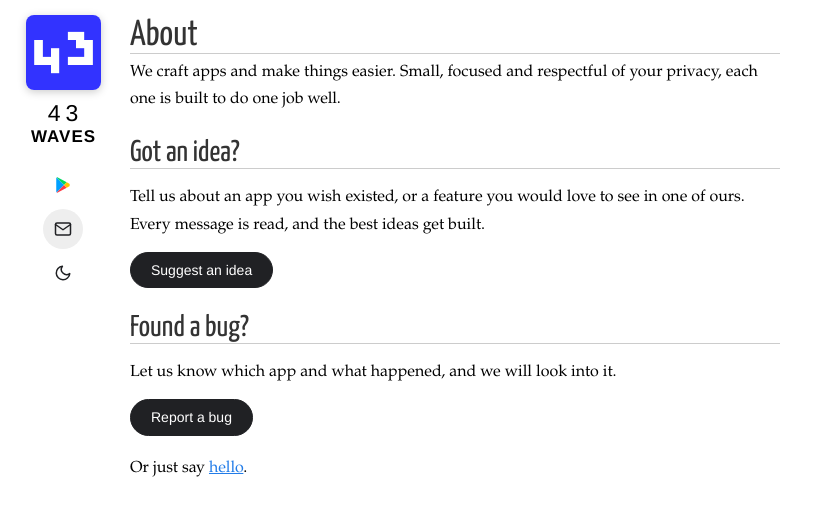
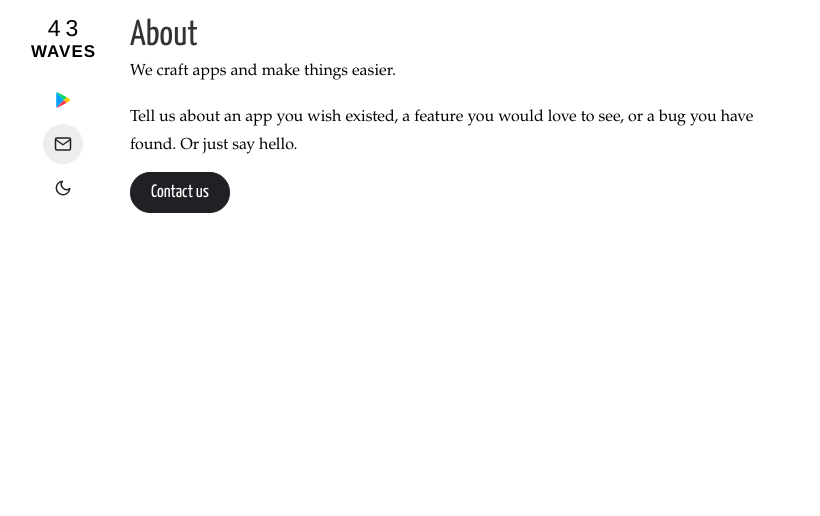
Before and after one commit to 43waves/43waves.github.io, a Jekyll site: the page built from about.html, in a window 1280 px wide. Shown: the top 516 px of the page, without its empty margins (0-820 px from the left). Built offline with Jekyll 4.4.1, drawn with Linux system fonts in a browser that asks for light colours; nearby versions of some CDN libraries; Markdown is read by kramdown in place of the engine named in the settings.

Commit message:
Simplify About page, soften dark mode, new "43" favicon (#33)
- About: one short intro plus a single "Contact us" button (subject
  "Hello 43waves", empty body); no section headings or underline, body text
  in Palatino, button in Yanone Kaffeesatz
- Dark mode: softer charcoal background (#1e1f22) and off-white text
  (#d6d8db) instead of near-black/near-white, panels and borders adjusted
- Sidebar: drop the blue logo image, keep the "43 WAVES" text
- Favicon: blue rounded "43" in Helvetica (ico 16/32/48, png, apple-touch)
  and proper <link rel="icon"> tags in place of the stray 43waves-icon link

Co-authored-by: Claude Sonnet 5.5 <noreply@anthropic.com>

```diff
--- a/_layouts/layout.html
+++ b/_layouts/layout.html
@@ -16,7 +16,9 @@
   <link rel="stylesheet" type="text/css" media="only screen and (max-device-width: 480px)" href="/css/compiled/iphone.css?v={{ site.time | date: '%s' }}" />
   <link rel="stylesheet" type="text/css" media="only screen and (device-width: 768px)" href="/css/compiled/iphone.css?v={{ site.time | date: '%s' }}" />
   <link rel="stylesheet" type="text/css" href="http://fonts.googleapis.com/css?family=Yanone+Kaffeesatz" />
-  <link rel="43waves-icon" href="/43waves-icon.png" />
+  <link rel="icon" href="/favicon.ico" sizes="any" />
+  <link rel="icon" type="image/png" href="/favicon.png" />
+  <link rel="apple-touch-icon" href="/apple-touch-icon.png" />
   <script type="text/javascript">
     // Apply the saved theme before the page paints so there is no flash.
     try {
@@ -48,7 +50,6 @@
 <body>
   <section class="sidebar">
     <a href="/" class="brand">
-      <img src="/43waves-icon.png" height="75" width="75" class="avatar" alt="" />
       <span class="name">
         <span id="xliii">43</span>
         <span id="waves">waves</span>
--- a/about.html
+++ b/about.html
@@ -4,27 +4,15 @@ title: "About 43waves"
 ---
 
 <div class="content">
-  <div id="post">
+  <div id="post" class="about">
     <h1>About</h1>
 
-    <p>We craft apps and make things easier. Small, focused and respectful of your privacy, each one is built to do one job well.</p>
+    <p>We craft apps and make things easier.</p>
 
-    <h2>Got an idea?</h2>
-
-    <p>Tell us about an app you wish existed, or a feature you would love to see in one of ours. Every message is read, and the best ideas get built.</p>
+    <p>Tell us about an app you wish existed, a feature you would love to see, or a bug you have found. Or just say hello.</p>
 
     <p class="about-actions">
-      <a class="about-button" href="mailto:43waves@gmail.com?subject=App%20idea%20for%2043waves&amp;body=What%20would%20you%20like%20an%20app%20to%20do%3F%0A%0A%0AWhat%20problem%20does%20it%20solve%20for%20you%3F%0A%0A">Suggest an idea</a>
+      <a class="about-button" href="mailto:43waves@gmail.com?subject=Hello%2043waves">Contact us</a>
     </p>
-
-    <h2>Found a bug?</h2>
-
-    <p>Let us know which app and what happened, and we will look into it.</p>
-
-    <p class="about-actions">
-      <a class="about-button" href="mailto:43waves@gmail.com?subject=Bug%20report%20for%2043waves&amp;body=Which%20app%3F%0A%0A%0AWhat%20happened%3F%0A%0A%0AYour%20phone%20model%20and%20Android%20version%3A%0A%0A">Report a bug</a>
-    </p>
-
-    <p>Or just say <a href="mailto:43waves@gmail.com">hello</a>.</p>
   </div>
 </div>
--- a/css/compiled/base.css
+++ b/css/compiled/base.css
@@ -20,34 +20,34 @@
 @media (prefers-color-scheme: dark) {
   :root:not([data-theme="light"]) {
     color-scheme: dark;
-    --bg: #121212;
-    --text: #e8eaed;
-    --text-soft: #bdc1c6;
-    --heading: #e8eaed;
+    --bg: #1e1f22;
+    --text: #d6d8db;
+    --text-soft: #b3b6bb;
+    --heading: #d6d8db;
     --muted: #9aa0a6;
     --link: #8ab4f8;
-    --surface: #202124;
-    --border: #3c4043;
+    --surface: #2a2b2f;
+    --border: #43464b;
     --btn-hover: #5f6368;
-    --card-text: #e8eaed;
+    --card-text: #d6d8db;
     --desc: #9aa0a6;
-    --chip-border: #3c4043;
+    --chip-border: #43464b;
     --glow: transparent; } }
 
 :root[data-theme="dark"] {
   color-scheme: dark;
-  --bg: #121212;
-  --text: #e8eaed;
-  --text-soft: #bdc1c6;
-  --heading: #e8eaed;
+  --bg: #1e1f22;
+  --text: #d6d8db;
+  --text-soft: #b3b6bb;
+  --heading: #d6d8db;
   --muted: #9aa0a6;
   --link: #8ab4f8;
-  --surface: #202124;
-  --border: #3c4043;
+  --surface: #2a2b2f;
+  --border: #43464b;
   --btn-hover: #5f6368;
-  --card-text: #e8eaed;
+  --card-text: #d6d8db;
   --desc: #9aa0a6;
-  --chip-border: #3c4043;
+  --chip-border: #43464b;
   --glow: transparent; }
 
 body {
@@ -74,15 +74,9 @@ a {
     display: block;
     text-align: center;
     color: var(--text); }
-  .sidebar .avatar {
-    display: block;
-    margin: 0 auto;
-    padding: 0;
-    border-radius: 8px;
-    box-shadow: 0 2px 8px var(--glow); }
   .sidebar .name {
     display: block;
-    margin: 10px 0 18px 0;
+    margin: 0 0 18px 0;
     text-transform: uppercase; }
     .sidebar .name #xliii {
       display: block;
@@ -306,6 +300,8 @@ a {
         background-color: var(--card-text);
         border-color: var(--card-text);
         color: var(--bg); }
+  .content .about h1 {
+    border-bottom: none; }
   .content .about-actions {
     margin-top: -0.4em; }
   .content .about-button {
@@ -315,8 +311,8 @@ a {
     border-radius: 20px;
     background-color: var(--card-text);
     color: var(--bg);
-    font-family: Helvetica, sans-serif;
-    font-size: 14px;
+    font-family: "Yanone Kaffeesatz", Helvetica, sans-serif;
+    font-size: 18px;
     line-height: 1.2;
     text-decoration: none; }
     @media (hover: hover) {
--- a/css/compiled/iphone.css
+++ b/css/compiled/iphone.css
@@ -10,11 +10,6 @@
     display: flex;
     align-items: center;
     gap: 10px; }
-  .sidebar .avatar {
-    margin: 0;
-    width: 36px;
-    height: 36px;
-    border-radius: 9px; }
   .sidebar .name {
     display: flex;
     gap: 6px;
```
Also changed, not shown: css/scss/base.scss (+18 -20 lines), css/scss/iphone.scss (+0 -7 lines), apple-touch-icon.png (added), favicon.ico, favicon.png (added).
